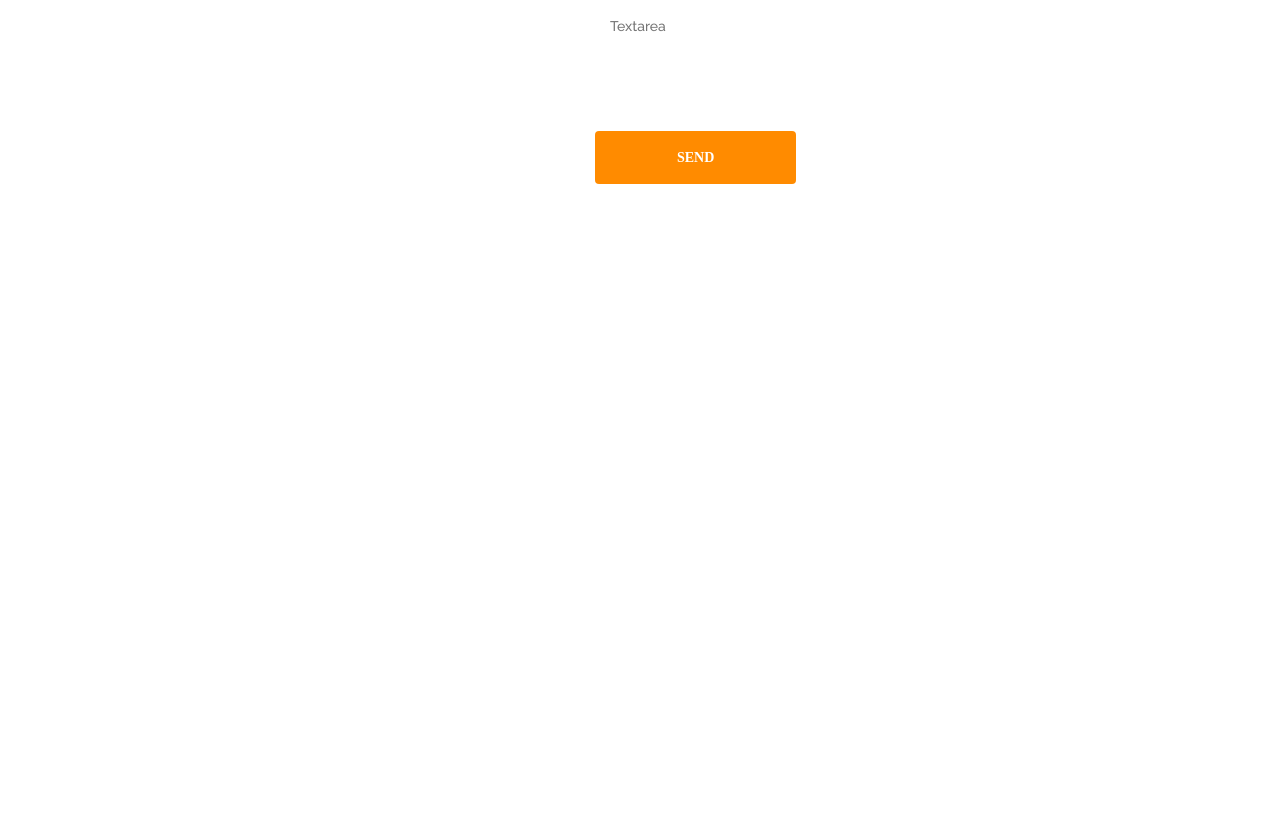
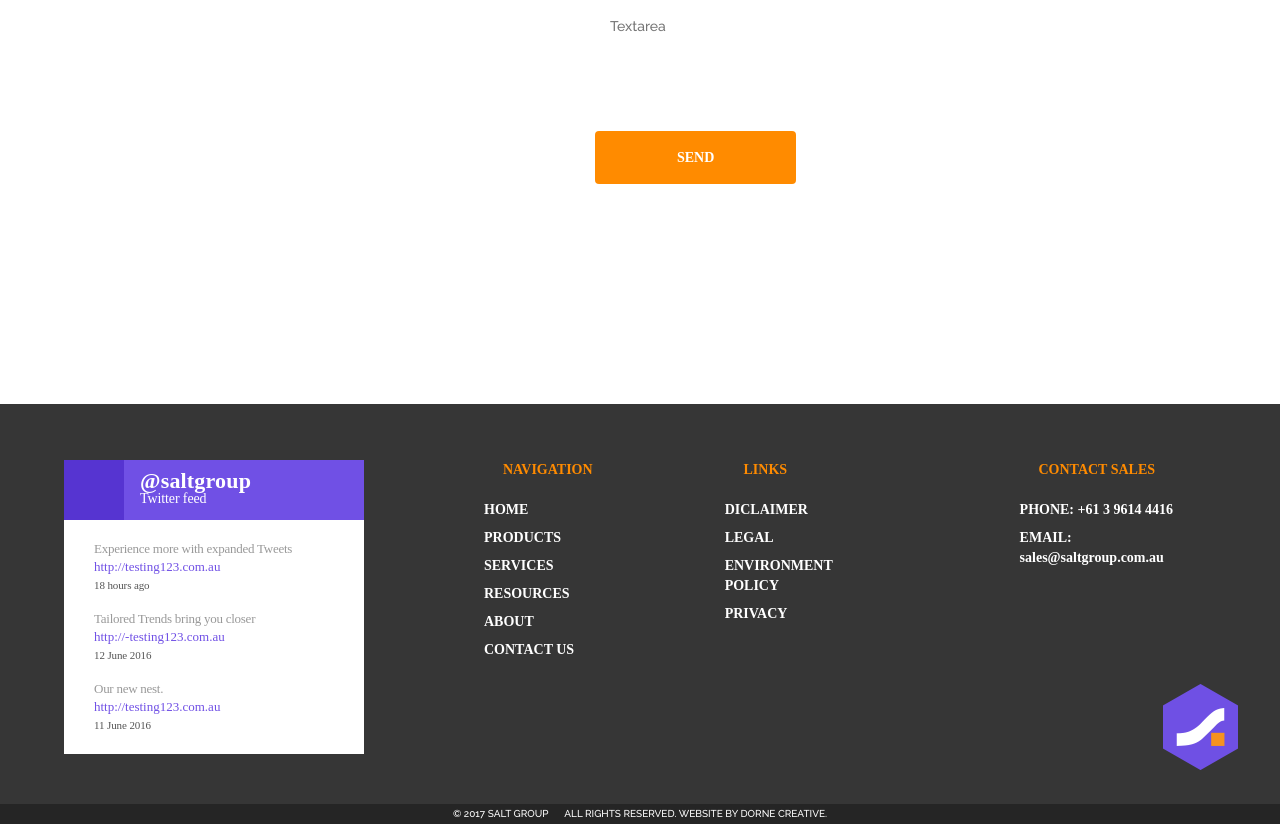
Before and after one commit to Embrill/HTML-dev, a website: page src/index.html in a window 1280 px wide. Shown: the part 3483-4307 px from the top of the page. Before the commit the page ends 3790 px from the top, so only its background shows below. Drawn offline with nearby package versions, Linux system fonts and the light colour scheme; files that its build step writes are made by us from their sources; files whose address does not match are found by name; a web font is replaced by a local one.

Commit message:
Добавил футер

```diff
--- a/gulp/version.json
+++ b/gulp/version.json
@@ -1,3 +1,3 @@
 {
-    "main": "20220221224537"
+    "main": "20220223004743"
 }
--- a/src/html/footer.html
+++ b/src/html/footer.html
@@ -1 +1,79 @@
-<footer></footer>
+<footer class="footer">
+	<div class="container">
+
+		<div class="footer__inner">
+			<div class="footer__twitter twitter">
+
+				<div class="twitter__top top-twitter">
+					<div class="top-twitter__logo _icon-twitter"></div>
+					<div class="top-twitter__body">
+						<div class="top-twitter__title">@saltgroup</div>
+						<div class="top-twitter__text">Twitter feed</div>
+					</div>
+				</div>
+
+				<div class="twitter__body body-twitter">
+					<div class="body-twitter__item">
+						<div class="body-twitter__title">Experience more with expanded Tweets</div>
+						<div class="body-twitter__link"><a href="#">http://testing123.com.au</a></div>
+						<div class="body-twitter__date">18 hours ago</div>
+					</div>
+
+					<div class="body-twitter__item">
+						<div class="body-twitter__title">Tailored Trends bring you closer</div>
+						<div class="body-twitter__link"><a href="#">http://-testing123.com.au</a></div>
+						<div class="body-twitter__date">12 June 2016</div>
+					</div>
+
+					<div class="body-twitter__item">
+						<div class="body-twitter__title">Our new nest.</div>
+						<div class="body-twitter__link"><a href="#">http://testing123.com.au</a></div>
+						<div class="body-twitter__date">11 June 2016</div>
+					</div>
+				</div>
+
+			</div>
+
+			<div class="footer__nav-container">
+				<div class="footer__nav nav-footer">
+					<div class="nav-footer__title _icon-marker">Navigation</div>
+					<div class="nav-footer__links">
+						<a href="#" class="nav-footer__link">Home</a>
+						<a href="#" class="nav-footer__link">Products</a>
+						<a href="#" class="nav-footer__link">Services</a>
+						<a href="#" class="nav-footer__link">Resources</a>
+						<a href="#" class="nav-footer__link">About</a>
+						<a href="#" class="nav-footer__link">Contact Us</a>
+					</div>
+				</div>
+
+				<div class="footer__nav nav-footer">
+					<div class="nav-footer__title _icon-marker">Links</div>
+					<div class="nav-footer__links">
+						<a href="#" class="nav-footer__link">Diclaimer</a>
+						<a href="#" class="nav-footer__link">Legal</a>
+						<a href="#" class="nav-footer__link">Environment Policy</a>
+						<a href="#" class="nav-footer__link">Privacy</a>
+					</div>
+				</div>
+
+				<div class="footer__nav nav-footer">
+					<div class="nav-footer__title _icon-marker">Contact Sales</div>
+					<div class="nav-footer__links">
+						<a href="#" class="nav-footer__link">PHONE: +61 3 9614 4416</a>
+						<a href="#" class="nav-footer__link nav-footer__link--lowercase">EMAIL:
+							sales@saltgroup.com.au</a>
+					</div>
+				</div>
+			</div>
+
+		</div>
+		<img class="footer__logo" src="@img/svg/logo-mini.svg" alt="logo">
+
+
+	</div>
+	<div class="footer__bottom">
+		© 2017 SALT GROUP <span class="_icon-marker"></span> ALL RIGHTS RESERVED. WEBSITE BY
+		DORNE CREATIVE.
+	</div>
+</footer>
--- a/src/index.html
+++ b/src/index.html
@@ -299,7 +299,9 @@
 
 					</div>
 				</div>
-			</section>
+			</section><!-- ./contact -->
+
+			<div class="white"></div><!-- ./white -->
 
 		</main>
 		@@include('html/footer.html',{})
--- /dev/null
+++ b/src/scss/_white.scss
@@ -0,0 +1,4 @@
+.white {
+	min-height: 97px;
+	height: 100%;
+}
--- a/src/scss/footer.scss
+++ b/src/scss/footer.scss
@@ -0,0 +1,182 @@
+.footer {
+	background: $grayFooter;
+	padding-top: rem(56);
+	position: relative;
+
+	// .footer__inner
+	&__inner {
+		display: flex;
+	}
+	// .footer__twitter
+	&__twitter {
+	}
+	// .footer__nav
+	&__nav {
+	}
+	// .footer__logo
+	&__logo {
+		position: absolute;
+		bottom: 54px;
+		right: 42px;
+		z-index: 10;
+	}
+	.footer__bottom {
+		background-color: $footerBottom;
+		width: 100%;
+		display: flex;
+		justify-content: center;
+		align-items: center;
+
+		font-family: Raleway;
+		font-style: normal;
+		font-weight: 500;
+		font-size: 10px;
+		line-height: 20px;
+		text-transform: uppercase;
+
+		margin-top: rem(50);
+
+		span {
+			color: $orange;
+			padding: 0 4px;
+		}
+	}
+}
+.container {
+}
+.twitter {
+	max-width: rem(300);
+	width: 100%;
+	// .twitter__top
+	&__top {
+	}
+	// .twitter__body
+	&__body {
+	}
+}
+.top-twitter {
+	display: flex;
+	align-items: center;
+	background-color: $violet;
+	max-height: rem(60);
+	height: 100%;
+	// .top-twitter__logo
+	&__logo {
+		background-color: $violetDarker;
+		width: rem(60);
+		height: rem(60);
+		padding: rem(10);
+
+		display: flex;
+		justify-content: center;
+		align-items: center;
+
+		font-size: rem(40);
+	}
+	// .top-twitter__body
+	&__body {
+		padding: 10px 16px;
+	}
+	// .top-twitter__title
+	&__title {
+		font-weight: 600;
+		font-size: rem(22);
+		line-height: math.div(18, 22);
+
+		letter-spacing: 0.008em;
+	}
+	// .top-twitter__text
+	&__text {
+		font-weight: normal;
+		font-size: rem(14);
+		line-height: math.div(18, 14);
+		letter-spacing: -0.008em;
+	}
+}
+
+.body-twitter {
+	display: flex;
+	flex-direction: column;
+	background-color: #fff;
+
+	padding: rem(20) rem(48) rem(20) rem(30);
+	// .body-twitter__item
+	&__item:not(:last-child) {
+		margin-bottom: rem(16);
+	}
+	// .body-twitter__title
+	&__title {
+		font-weight: normal;
+		font-size: rem(13);
+		line-height: math.div(18, 13);
+		letter-spacing: -0.02em;
+		color: $grayFooterTwitterTitle;
+	}
+	// .body-twitter__link
+	&__link {
+		font-weight: normal;
+		font-size: rem(13);
+		line-height: math.div(18, 13);
+		& a {
+			color: $violet;
+		}
+	}
+	// .body-twitter__date
+	&__date {
+		font-weight: normal;
+		font-size: rem(11);
+		line-height: math.div(18, 11);
+		letter-spacing: -0.01em;
+		color: $grayFooterDate;
+	}
+}
+.footer__nav-container {
+	max-width: 735px;
+	width: 100%;
+
+	margin-left: rem(120);
+	display: flex;
+	column-gap: rem(132);
+}
+
+.nav-footer {
+	/* &:last-child {
+		width: 100%;
+	} */
+	// .nav-footer__title
+	&__title {
+		display: flex;
+		align-items: center;
+		column-gap: rem(8);
+		color: $orange;
+
+		font-weight: bold;
+		font-size: 14px;
+		line-height: 20px;
+		text-transform: uppercase;
+	}
+	// .nav-footer__links
+	&__links {
+		margin-top: rem(20);
+	}
+	// .nav-footer__link
+	&__link {
+		display: flex;
+		flex-direction: column;
+		column-gap: rem(8);
+		font-weight: 600;
+		font-size: rem(14);
+		line-height: math.div(20, 14);
+		text-transform: uppercase;
+
+		& {
+			color: #fff;
+		}
+	}
+	&__link:not(:last-child) {
+		margin-bottom: rem(8);
+	}
+	.nav-footer__link--lowercase {
+		text-transform: none;
+	}
+}
--- a/src/scss/style.scss
+++ b/src/scss/style.scss
@@ -1,13 +1,8 @@
-@use "sass:math";
-/* Переменные / Всегда должны идти первыми */
-@import "vars";
-/* mixins */
-@import "base/mixins";
-/* Шрифты */
-@import "fonts";
-/* Иконочный шрифт */
-@import "fonts/icons";
-/* Обнуляющий стиль */
+@use "sass:math"; /* Переменные / Всегда должны идти первыми */
+@import "vars"; /* mixins */
+@import "base/mixins"; /* Шрифты */
+@import "fonts"; /* Иконочный шрифт */
+@import "fonts/icons"; /* Обнуляющий стиль */
 @import "nullstyle";
 
 /* Оболочка */
@@ -97,3 +92,5 @@ body {
 @import "_wedo";
 @import "_product";
 @import "_contact";
+@import "_white";
+@import "footer";
--- a/src/scss/vars.scss
+++ b/src/scss/vars.scss
@@ -1,5 +1,10 @@
 $orange: #ff8b00;
 $orangeHover: #c76d00;
 $violet: #7050e5;
+$violetDarker: #5634d1;
 $gray: #878787;
+$grayFooter: #363636;
+$grayFooterDate: #555;
+$grayFooterTwitterTitle: #999999;
 $sectionWedoBG: #f8f8f8;
+$footerBottom: #252525;
```
Also changed, not shown: dist/css/style.css, dist/css/style.min.css, dist/img/stack/sprite.stack.html, dist/img/svg/logo-mini.svg (added), dist/index.html, src/img/svg/logo-mini.svg (added).
